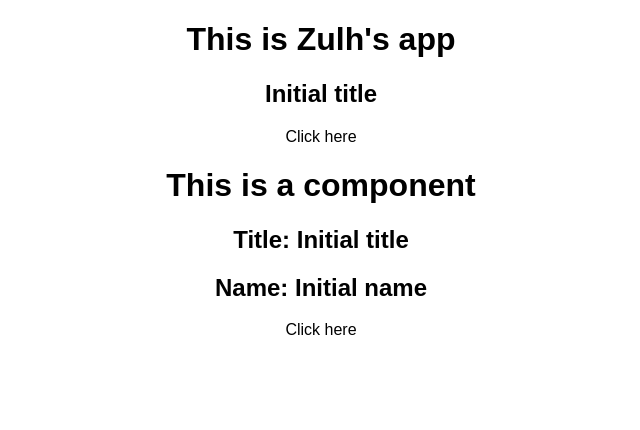
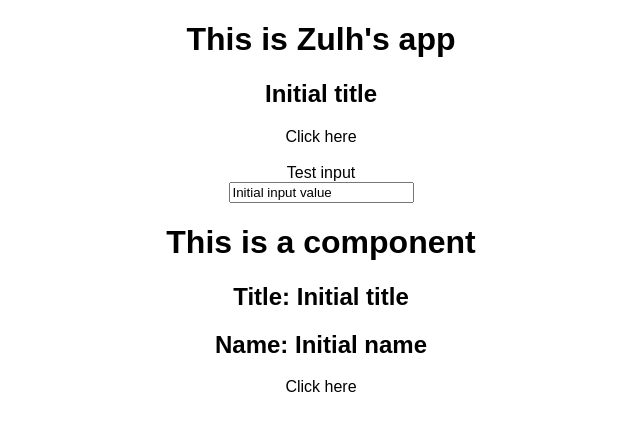
Before and after one commit to zulhfreelancer/react_tutorial, a React (Create React App) app: page / in a window 1280 px wide. Shown: the top 430 px of the page, without its empty margins (319-959 px from the left). Built offline with nearby package versions, Linux system fonts and the light colour scheme.

Commit message:
Add input and handle the state update when we type something inside it

```diff
--- a/src/App.js
+++ b/src/App.js
@@ -9,16 +9,24 @@ class App extends Component {
 
     this.state = {
       title: 'Initial title',
-      name: 'Initial name'
+      name: 'Initial name',
+      nameInput: 'Initial input value'
     };
 
     this.onClick = this.onClick.bind(this);
+    this.updateNameInput = this.updateNameInput.bind(this);
   }
 
   onClick() {
     this.setState({
       title: "New app title",
       name: "New app name"
+    })
+  }
+
+  updateNameInput(event) {
+    this.setState({
+      nameInput: event.target.value
     })
   }
 
@@ -42,7 +50,15 @@ class App extends Component {
       <div className="App">
         <h1>{title}</h1>
         <h2>{this.state.title}</h2>
-        <div onClick={this.onClick}>Click here</div>
+        <div onClick={this.onClick}>Click here</div><br/>
+
+        <label>Test input</label><br/>
+        <input
+          type="text"
+          onChange={this.updateNameInput}
+          value={this.state.nameInput}
+        />
+
         <MyComponent
           title   = {this.state.title}
           name    = {this.state.name}
```
